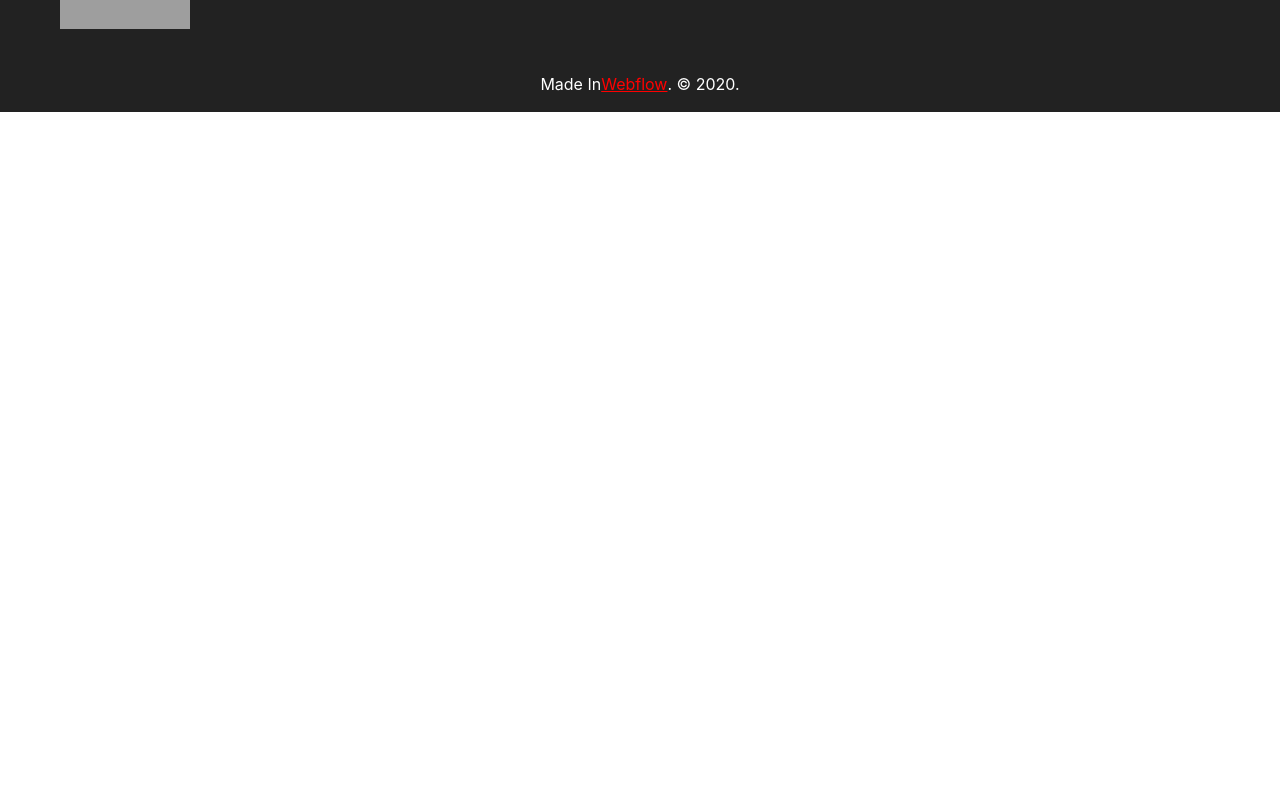
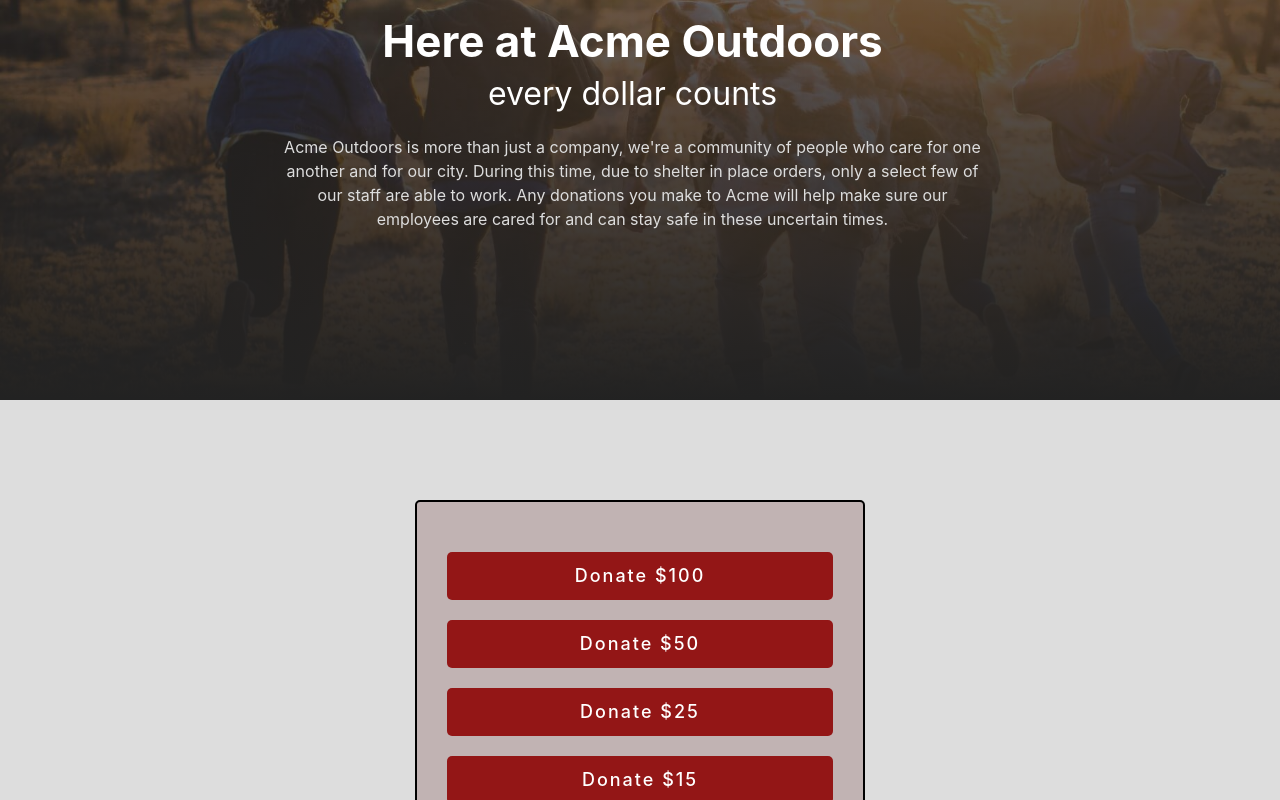
Before and after one commit to chinmay8053/acme, a React (Create React App) app: page /donations in a window 1280 px wide. Shown: the part 220-1020 px from the top of the page. Before the commit the page ends 800 px from the top, so only its background shows below. Built offline with nearby package versions, Linux system fonts and the light colour scheme; grey boxes are pictures that could not be loaded.

Commit message:
donations section completed

```diff
--- /dev/null
+++ b/src/components/donations/donations-section-1.component.jsx
@@ -0,0 +1,25 @@
+import React from "react";
+import "./donations-section-1.styles.scss";
+
+function DonationSection1() {
+  return (
+    <section className="donate-section-1">
+      <div className="bg-image">
+        <div className="container">
+          <div className="box">
+            <h1 className="title">Here at Acme Outdoors</h1>
+            <span className="sub-title">every dollar counts</span>
+            <p className="statement">
+              Acme Outdoors is more than just a company, we're a community of people who care for one another and for
+              our city. During this time, due to shelter in place orders, only a select few of our staff are able to
+              work. Any donations you make to Acme will help make sure our employees are cared for and can stay safe in
+              these uncertain times.
+            </p>
+          </div>
+        </div>
+      </div>
+    </section>
+  );
+}
+
+export default DonationSection1;
--- /dev/null
+++ b/src/components/donations/donations-section-1.styles.scss
@@ -0,0 +1,39 @@
+.donate-section-1 {
+  box-sizing: border-box;
+  color: #fff;
+  .bg-image {
+    background-image: linear-gradient(180deg, rgba(34, 34, 34, 0.56), #222), url(../../assests/friends_running.jpg);
+    background-size: cover;
+    background-position: 50% 40%;
+  }
+  .container {
+    margin: 0 auto;
+    max-width: 1200px;
+    padding: 0 35px 0 20px;
+    display: flex;
+    justify-content: center;
+    align-items: center;
+    height: 550px;
+  }
+  .box {
+    max-width: 700px;
+    display: flex;
+    flex-direction: column;
+    gap: 15px;
+    justify-content: center;
+    align-items: center;
+    text-align: center;
+  }
+  .title {
+    font-size: 44px;
+  }
+  .sub-title {
+    font-size: 32px;
+    padding-bottom: 10px;
+  }
+  .statement {
+    color: #ddd;
+    font-size: 16px;
+    line-height: 1.5;
+  }
+}
--- /dev/null
+++ b/src/components/donations/donations-section-2.component.jsx
@@ -0,0 +1,35 @@
+import React from "react";
+import { Link } from "react-router-dom";
+import { BootstrapButton } from "../custom-button/bootstrapButton.button";
+
+import "./donations-section-2.styles.scss";
+
+function DonationsSection2() {
+  const dolar = [100, 50, 25, 15, 5];
+  return (
+    <section className="donate-section-2">
+      <div className="container">
+        <div className="box">
+          {dolar.map((item, idx) => (
+            <Link to={"/donations"} key={idx} className="link">
+              <BootstrapButton
+                sx={{
+                  display: "block",
+                  width: "100%",
+                  color: "#fff",
+                  backgroundColor: "rgb(146 17 17 / 97%)",
+                  padding: "15px 30px",
+                  fontSize: "18px",
+                }}
+              >
+                Donate ${item}
+              </BootstrapButton>
+            </Link>
+          ))}
+        </div>
+      </div>
+    </section>
+  );
+}
+
+export default DonationsSection2;
--- /dev/null
+++ b/src/components/donations/donations-section-2.styles.scss
@@ -0,0 +1,29 @@
+.donate-section-2 {
+  box-sizing: border-box;
+  padding: 100px 0;
+  background-color: #ddd;
+  .container {
+    margin: 0 auto;
+    max-width: 1200px;
+    padding: 0 20px;
+    display: flex;
+    justify-content: center;
+    align-items: center;
+  }
+  .box {
+    background-color: #7b4c4c49;
+    max-width: 450px;
+    width: 90%;
+    padding: 50px 30px;
+    display: flex;
+    flex-direction: column;
+    justify-content: center;
+    align-items: center;
+    gap: 20px;
+    border: 2px solid black;
+    border-radius: 5px;
+  }
+  .link {
+    width: 100%;
+  }
+}
--- a/src/components/navbar/navbar.component.jsx
+++ b/src/components/navbar/navbar.component.jsx
@@ -9,7 +9,7 @@
   const menuName = [
     { to: "/", name: "Home" },
     { to: "/about", name: "About" },
-    { to: "/donations", name: "Donations" },
+    { to: "/donations", name: "Donate" },
     { to: "/contact", name: "Contact" },
   ];
   const [anchorElNav, setAnchorElNav] = useState(null);
--- /dev/null
+++ b/src/pages/donations/donation.styles.scss
@@ -0,0 +1,3 @@
+.donations-section {
+  box-sizing: border-box;
+}
--- a/src/pages/donations/donations.page.jsx
+++ b/src/pages/donations/donations.page.jsx
@@ -1,7 +1,14 @@
 import React from "react";
+import DonationSection1 from "../../components/donations/donations-section-1.component";
+import DonationsSection2 from "../../components/donations/donations-section-2.component";
 
 function Donations() {
-  return <div>Donations</div>;
+  return (
+    <div className="donations-section">
+      <DonationSection1 />
+      <DonationsSection2 />
+    </div>
+  );
 }
 
 export default Donations;
```
Also changed, not shown: src/assests/friends_running.jpg (added).
